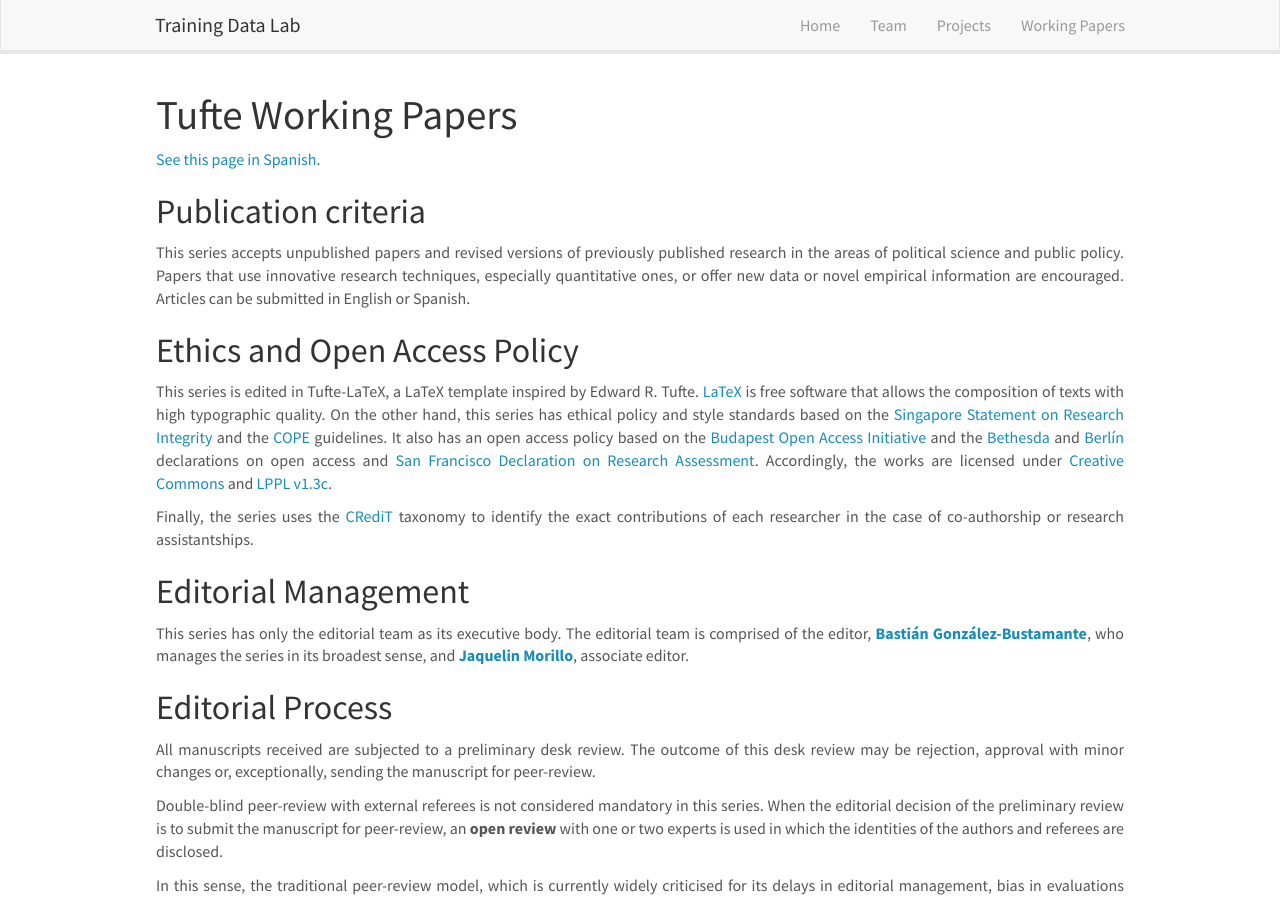
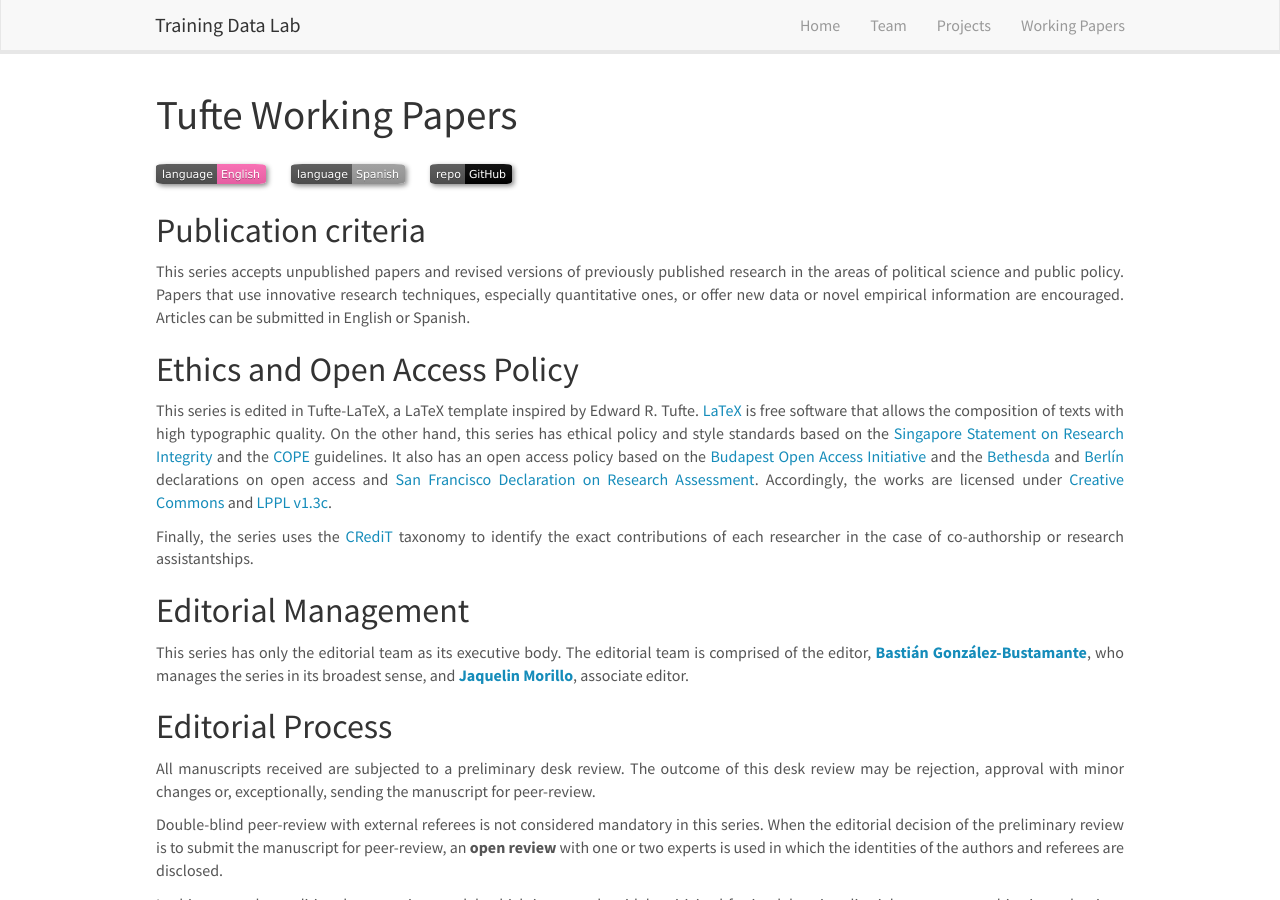
Before and after one commit to training-datalab/old-training-datalab.com, a Jekyll site: the page built from _pages/tufte-guidelines.md, in a window 1280 px wide and 900 px high. Built offline with Jekyll 4.4.1, drawn with Linux system fonts in a browser that asks for light colours; nearby versions of some CDN libraries.

Commit message:
Update tufte-guidelines.md

```diff
--- a/_pages/tufte-guidelines.md
+++ b/_pages/tufte-guidelines.md
@@ -8,7 +8,7 @@
 
 # Tufte Working Papers
 
-<p align=" justify"><a href="/tufte-working-papers/guidelines-spanish/">See this page in Spanish</a>.</p>
+[![English]({{ site.url }}{{ site.baseurl }}/badges/lang/english.svg)](https://training-datalab.com/tufte-working-papers/guidelines/) [![Spanish]({{ site.url }}{{ site.baseurl }}/badges/lang/spanish_inactive.svg)](https://training-datalab.com/tufte-working-papers/guidelines-spanish/) [![GitHub]({{ site.url }}{{ site.baseurl }}/badges/software/github.svg)](https://github.com/training-datalab/tufte-working-papers)
 
 ## Publication criteria
 
```
